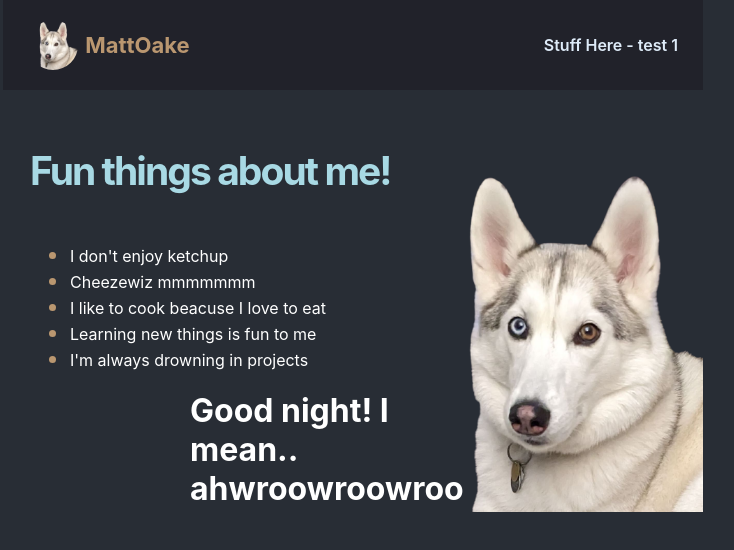
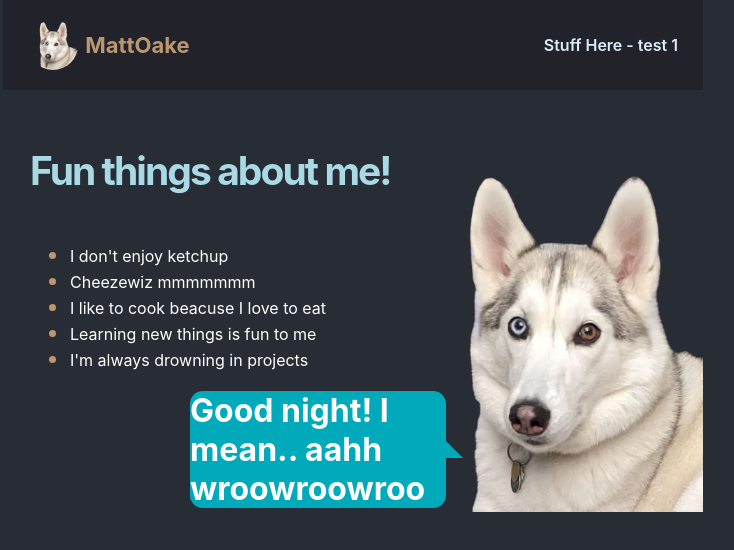
Before and after one commit to MHOAKEY/Portfolio, a React (Create React App) app: page / in a window 1280 px wide. Shown: the top 550 px of the page, without its empty margins (287-1021 px from the left). Built offline with nearby package versions, Linux system fonts and the light colour scheme.

Commit message:
speach bubble

```diff
--- a/src/components/Welcome.js
+++ b/src/components/Welcome.js
@@ -15,7 +15,9 @@ export default function Welcome() {
 
   return (
     <div className="welcome">
-      <h1>Good {timeOfDay}! I mean.. ahwroowroowroo</h1>
+      <h1 className="speech-bubble">
+        Good {timeOfDay}! I mean.. aahh wroowroowroo
+      </h1>
     </div>
   );
 }
--- a/src/index.css
+++ b/src/index.css
@@ -77,3 +77,24 @@ nav > img {
   padding-left: 160px;
   padding-right: 230px;
 }
+
+.speech-bubble {
+  position: relative;
+  background: #00aabb;
+  border-radius: 0.4em;
+}
+
+.speech-bubble:after {
+  content: "";
+  position: absolute;
+  right: 0;
+  top: 50%;
+  width: 0;
+  height: 0;
+  border: 17px solid transparent;
+  border-left-color: #00aabb;
+  border-right: 0;
+  border-bottom: 0;
+  margin-top: -8.5px;
+  margin-right: -17px;
+}
```
